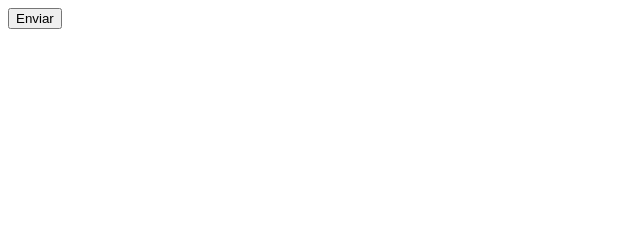
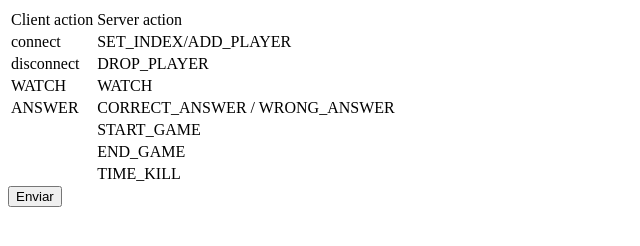
Before and after one commit to brunovcosta/desafioenem-server, a website: page src/client/index.html in a window 1280 px wide. Shown: the whole page, without its empty margins (0-640 px from the left). Drawn offline with Linux system fonts and the light colour scheme.

Commit message:
DROP_PLAYER

```diff
--- a/src/client/index.html
+++ b/src/client/index.html
@@ -6,6 +6,40 @@
 		<title>Desafio Enem - Exemplo</title>
 	</head>
 	<body>
+		<table>
+			<tr>
+				<td>Client action</td>
+				<td>Server action</td>
+			</tr>
+			<tr>
+				<td>connect</td>
+				<td>SET_INDEX/ADD_PLAYER</td>
+			</tr>
+			<tr>
+				<td>disconnect</td>
+				<td>DROP_PLAYER</td>
+			</tr>
+			<tr>
+				<td>WATCH</td>
+				<td>WATCH</td>
+			</tr>
+			<tr>
+				<td>ANSWER</td>
+				<td>CORRECT_ANSWER / WRONG_ANSWER</td>
+			</tr>
+			<tr>
+				<td></td>
+				<td>START_GAME</td>
+			</tr>
+			<tr>
+				<td></td>
+				<td>END_GAME</td>
+			</tr>
+			<tr>
+				<td></td>
+				<td>TIME_KILL</td>
+			</tr>
+		</table>
 		<button id="send-message">Enviar</button>
 	</body>
 </html>
```
Also changed, not shown: src/common/game.ts (+19 -5 lines), src/common/player.ts (+6 -1 lines), src/server/server.ts (+11 -3 lines).
